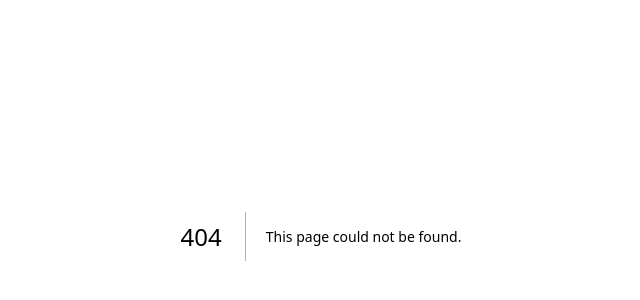
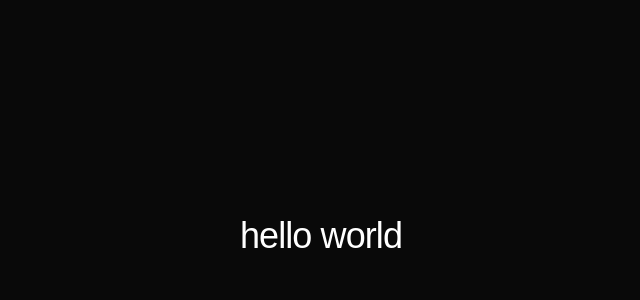
Before and after one commit to amthucdanang2015-pixel/ditther, a Next.js app: page /app in a window 1280 px wide. Before the commit this address had no page. Shown: the part 164-464 px from the top of the page, without its empty margins (319-959 px from the left). Built offline with nearby package versions, Linux system fonts and the light colour scheme.

Commit message:
Add files via upload

```diff
--- /dev/null
+++ b/app/app/page.tsx
@@ -0,0 +1,7 @@
+export default function SubdomainPage() {
+    return (
+        <div className="flex h-screen w-full items-center justify-center bg-[#090909] text-white">
+            <h1 className="text-4xl font-light tracking-tight">hello world</h1>
+        </div>
+    );
+}
```
